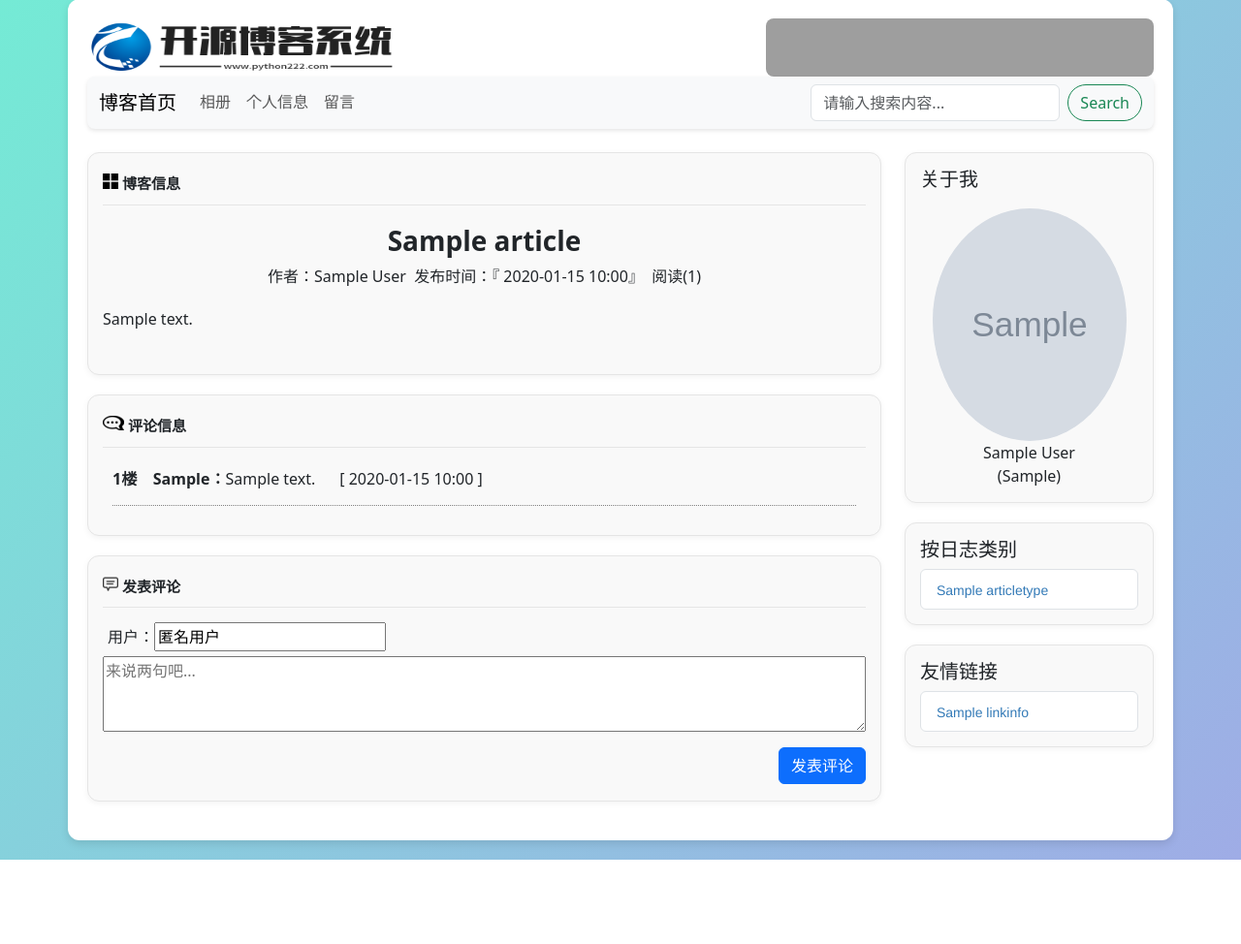
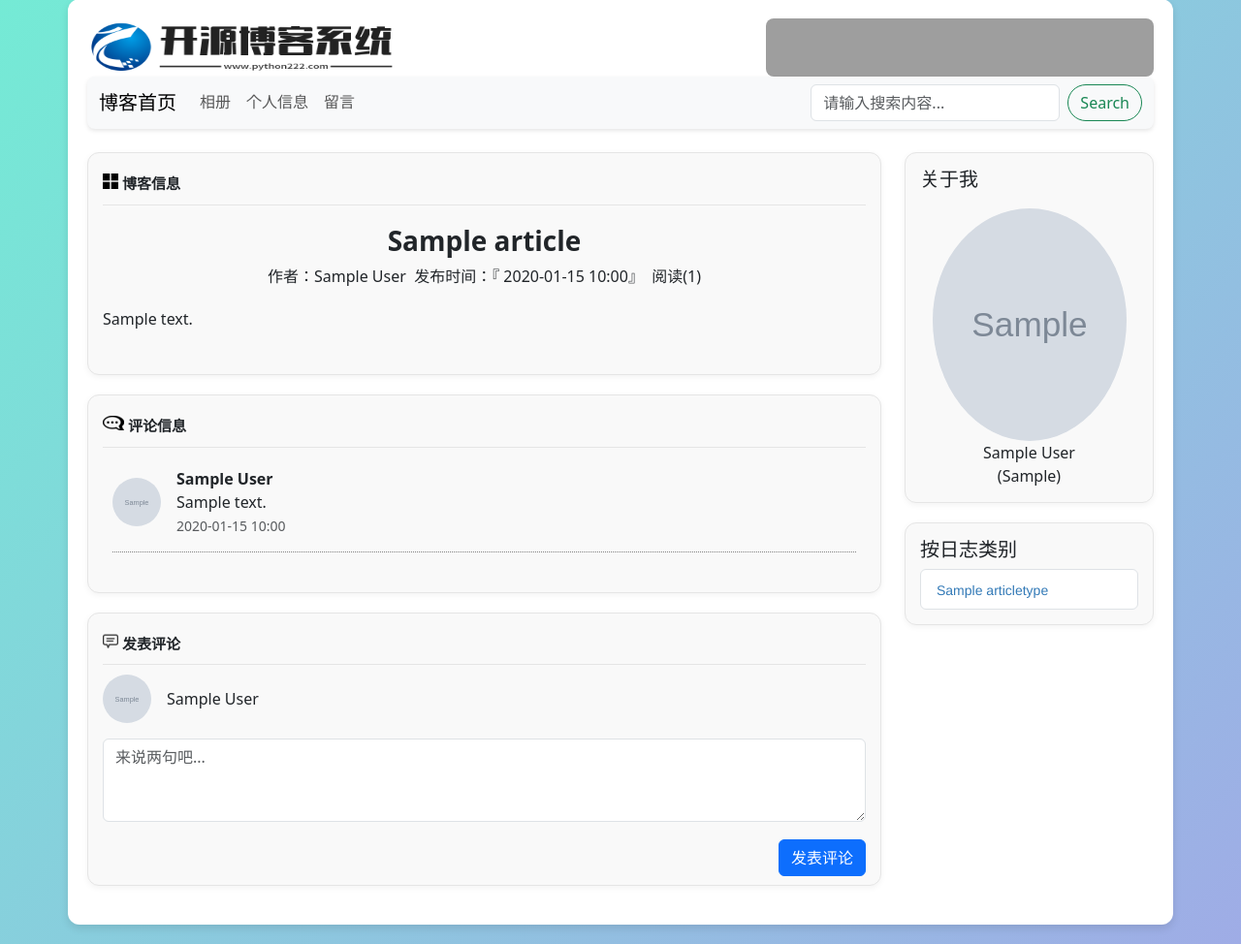
Before and after one commit to yht1119/myblog, a Django app: a page that uses templates/base.html in a window 1280 px wide. Shown: the part 21-995 px from the top of the page at 97% size. Before the commit the page ends 908 px from the top, so only its background shows below. Run offline with Django 5.2, Linux system fonts and the light colour scheme; tables that the repository leaves empty hold one stand-in row (values such as "Sample post"); grey boxes marked "Sample" are stand-in pictures; some libraries are stand-ins or nearby versions; grey boxes are pictures that could not be loaded.

Commit message:
修改一半

```diff
--- a/article/models.py
+++ b/article/models.py
@@ -11,6 +11,7 @@ class ArticleType(models.Model):
     """
     id = models.AutoField(primary_key=True)
     name = models.CharField('类别名称', max_length=50)
+
 
     def __str__(self):
         return self.name
--- a/article/views.py
+++ b/article/views.py
@@ -56,7 +56,7 @@ def detail(request, id, aId):
         commentList = Comment.objects.filter(article_id=aId).order_by('-create_time')
         return render(request, 'detail.html', locals())
     else:  # 添加评论信息
-        user = request.POST.get("user")
+        user = MyUser.objects.filter(id=id).first()
         content = request.POST.get("content")
         value = {'user': user, 'content': content, 'article_id': aId, 'create_time': datetime.datetime.now(),
                  'author_id': id}
@@ -74,7 +74,8 @@ def search(request, id):
     :return:
     """
     v = request.POST.get("v")
-    articleList = Article.objects.filter(Q(author_id=id, title__contains=v) | Q(author_id=id, content__contains=v))
+    admin_user_id = 2  # 管理员用户的ID为2
+    articleList = Article.objects.filter(Q(author_id=admin_user_id, title__contains=v) | Q(author_id=admin_user_id, content__contains=v))
     paginator = Paginator(articleList, 10)
     pageData = paginator.page(1)
     return render(request, 'result.html', locals())
--- a/templates/about.html
+++ b/templates/about.html
@@ -14,5 +14,5 @@
         <p>联系电话：{{ user.telephone }}</p>
         <p>住址：{{ user.address }}</p>
     </div>
-    <a href="{% url 'edit_user' user.id %}" class="btn btn-primary">修改</a>
+    <a href="{% url 'edit_user' user.id %}" class="btn btn-primary">修改个人信息</a>
 {% endblock %}
--- a/templates/base.html
+++ b/templates/base.html
@@ -104,17 +104,6 @@
                     {% endfor %}
                 </ul>
             </div>
-
-            <div class="data_list">
-                <h5>友情链接</h5>
-                <ul class="list-group">
-                    {% for link in linkList %}
-                        <li class="list-group-item">
-                            <a href="{{ link.url }}" target="_blank">{{ link.name }}</a>
-                        </li>
-                    {% endfor %}
-                </ul>
-            </div>
         </div>
     </div>
 </div>
--- a/templates/detail.html
+++ b/templates/detail.html
@@ -27,8 +27,18 @@
                 暂无评论
             {% else %}
                 {% for comment in commentList %}
-                    <div class="comment">
-                        <span><font>{{ forloop.counter }}楼&nbsp;&nbsp;&nbsp;&nbsp;{{ comment.user }}：</font>{{ comment.content }}&nbsp;&nbsp;&nbsp;&nbsp;&nbsp;&nbsp;[&nbsp;{{ comment.create_time|date:"Y-m-d H:i" }}&nbsp;]</span>
+                    <div class="comment d-flex align-items-center mb-3">
+                        <!-- 显示用户头像 -->
+                        {% if comment.author.avatar %}
+                            <img src="{{ comment.author.avatar.url }}" alt="头像" class="rounded-circle me-3" style="width: 50px; height: 50px;">
+                        {% else %}
+                            <img src="{% static 'images/user.jpg' %}" alt="默认头像" class="rounded-circle me-3" style="width: 50px; height: 50px;">
+                        {% endif %}
+                        <div>
+                            <strong>{{ comment.author.name }}</strong> <!-- 显示用户昵称 -->
+                            <p class="mb-0">{{ comment.content }}</p>
+                            <small class="text-muted">{{ comment.create_time|date:"Y-m-d H:i" }}</small>
+                        </div>
                     </div>
                 {% endfor %}
             {% endif %}
@@ -43,14 +53,21 @@
         <div class="publish_comment">
             <form action="" method="post" onsubmit="return checkForm()">
                 {% csrf_token %}
-                <div style="padding: 5px">
-                    用户：<input type="text" id="user" name="user" value="匿名用户">
+                <div class="mb-3 d-flex align-items-center">
+                    <!-- 显示用户头像 -->
+                    {% if user.avatar %}
+                        <img src="{{ user.avatar.url }}" alt="头像" class="rounded-circle me-3" style="width: 50px; height: 50px;">
+                    {% else %}
+                        <img src="{% static 'images/user.jpg' %}" alt="默认头像" class="rounded-circle me-3" style="width: 50px; height: 50px;">
+                    {% endif %}
+                    <!-- 显示用户名称 -->
+                    <span>{{ user.name }}</span>
                 </div>
                 <div>
-                <textarea style="width: 100%" rows="3" id="content" name="content"
-                          placeholder="来说两句吧..."></textarea>
+                    <textarea style="width: 100%" rows="3" id="content" name="content"
+                              placeholder="来说两句吧..." class="form-control"></textarea>
                 </div>
-                <div class="publishButton">
+                <div class="publishButton mt-2">
                     <button class="btn btn-primary" type="submit">发表评论</button>
                 </div>
             </form>
@@ -60,13 +77,9 @@
 {% block script %}
     <script>
         function checkForm() {
-            var user = $("#user").val();
             var content = $("#content").val();
             if (content == null || content == '') {
                 alert("请输入评论内容！");
-                return false;
-            } else if (user == null || user == '') {
-                alert("请填写用户！");
                 return false;
             }
             return true;
```
Also changed, not shown: article/admin.py (+31 -13 lines), blog/settings.py (+5 -2 lines), message/admin.py (+17 -1 lines), user/admin.py (+26 -3 lines).
